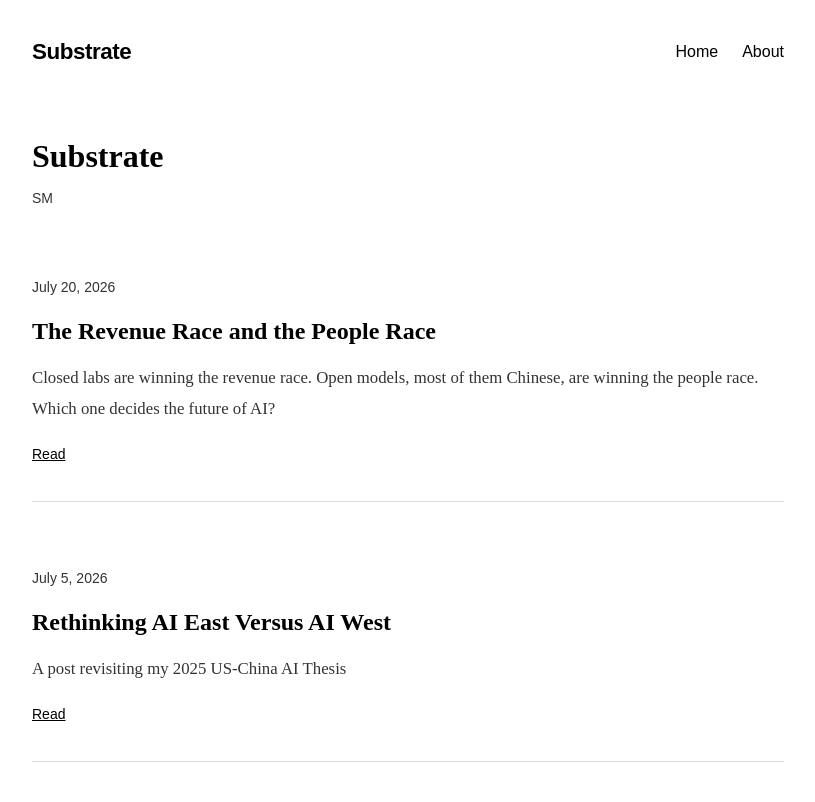
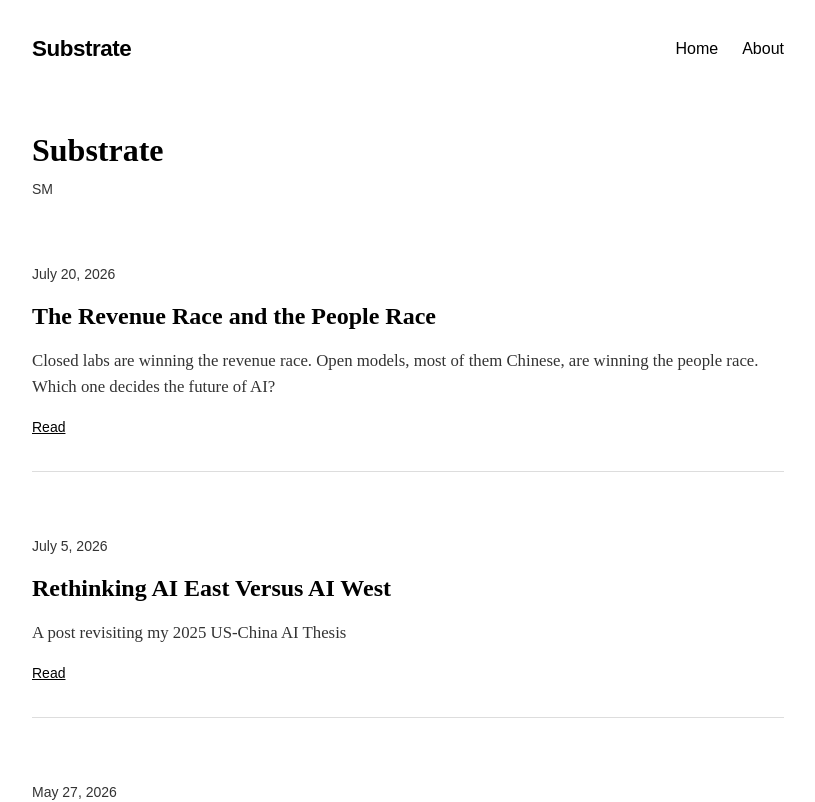
Before and after one commit to k1719Setiyo/My-Blog, a React (Vite) app in the folder client/: page / in a window 1280 px wide. Shown: the top 802 px of the page, without its empty margins (232-1047 px from the left). Built offline with nearby package versions, Linux system fonts and the light colour scheme.

Commit message:
Update index.css

```diff
--- a/client/src/index.css
+++ b/client/src/index.css
@@ -23,7 +23,7 @@ body {
   background-color: var(--color-bg);
   color: var(--color-text);
   font-family: var(--font-serif);
-  line-height: 1.8;
+  line-height: 1.5;
   -webkit-font-smoothing: antialiased;
   -moz-osx-font-smoothing: grayscale;
 }
```
